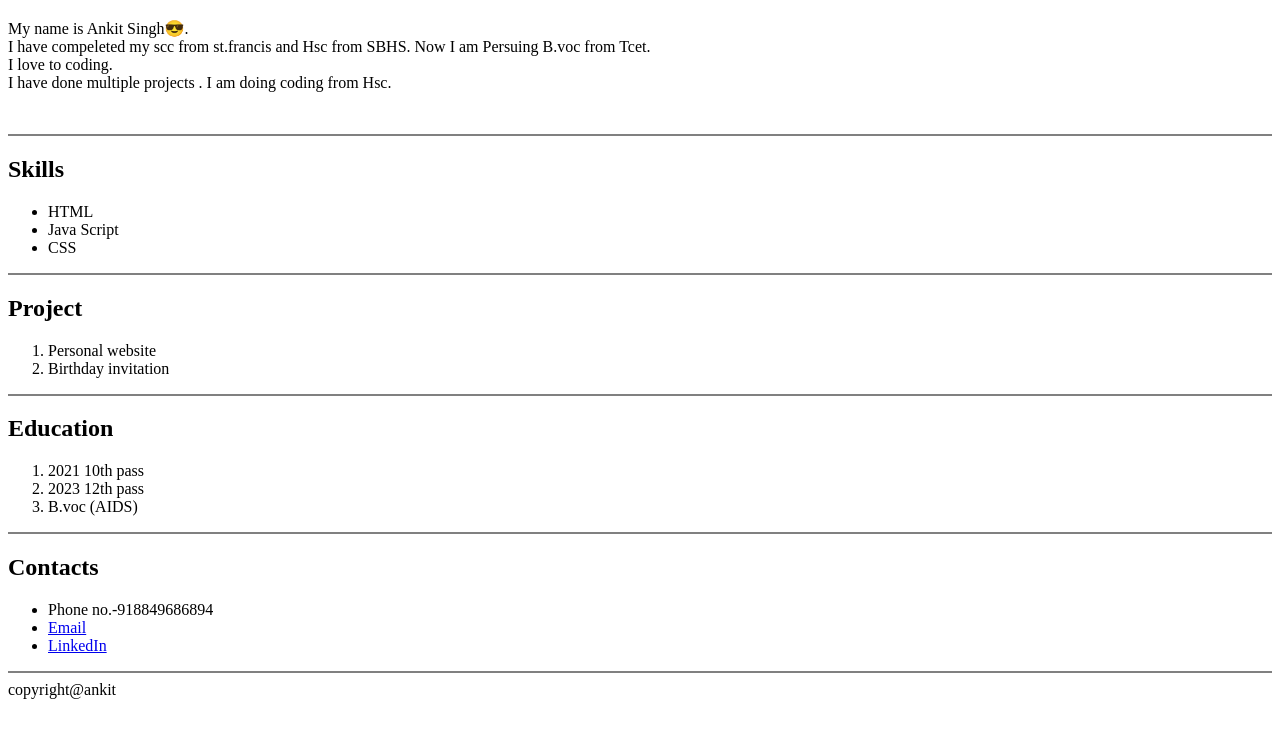
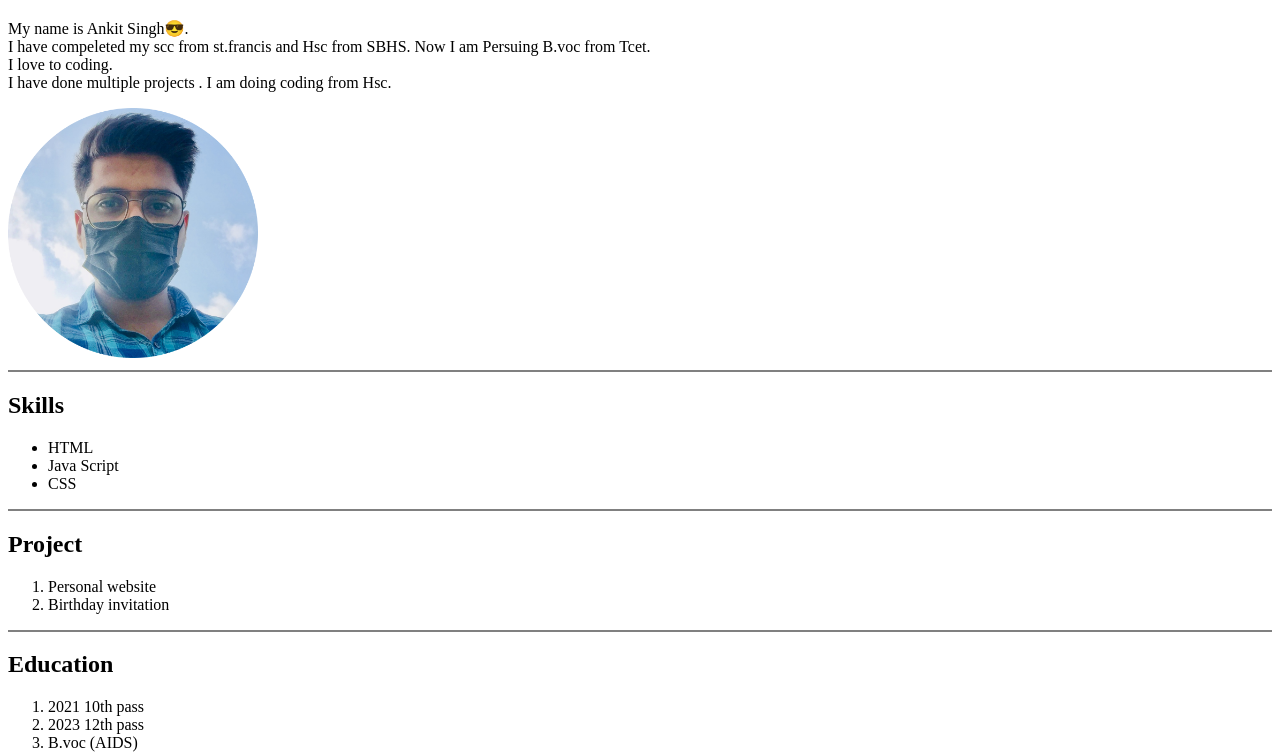
Before and after one commit to Akku123lab/myportfolia, a plain HTML site: page index.html in a window 1280 px wide. Shown: the part 61-815 px from the top of the page. Drawn offline with Linux system fonts and the light colour scheme.

Commit message:
Update index.html

```diff
--- a/index.html
+++ b/index.html
@@ -13,7 +13,7 @@
         <br> I love to coding.
      <br>I have done multiple projects .
       I am doing coding from Hsc. </p>
-     <img src="images/ankit2-modified.png" width="250" alt="">
+     <img src="ankit2-modified.png" width="250" alt="">
      <hr size="2" noshade>
 
     <h2>Skills</h2>
```
